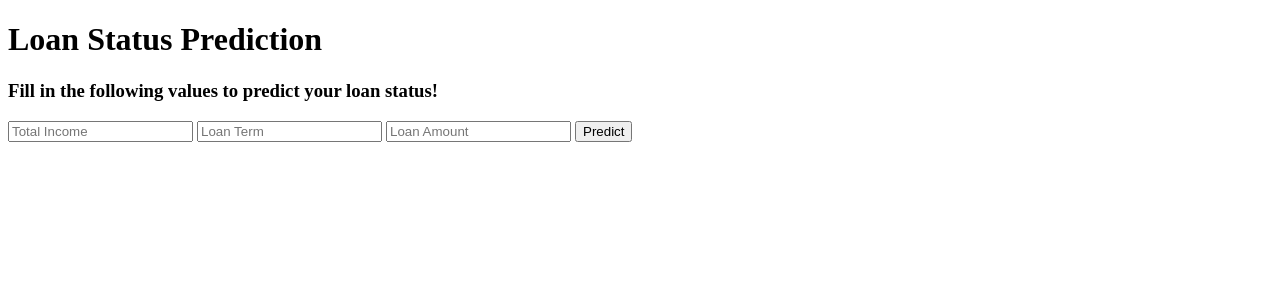
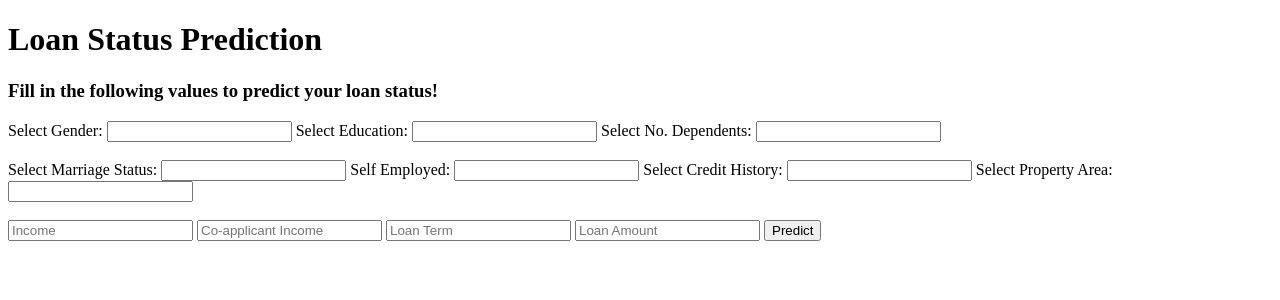
Before and after one commit to michaelhalim168/data-science-mini-projects, a Flask app: page / in a window 1280 px wide. Shown: the top 300 px of the page. Run offline with Flask 2, Linux system fonts and the light colour scheme; parts of the project's set-up code (start-up, migrations or seed data) failed here and were passed over.

Commit message:
added app and edited notebook

```diff
--- a/mini-project-4/app.py
+++ b/mini-project-4/app.py
@@ -6,6 +6,9 @@ import pickle
 
 app = Flask(__name__)
 model = pickle.load(open("testmodel.p", "rb"))
+columns = ['Gender', 'Married', 'Dependents', 'Education', 'Self_Employed',
+            'ApplicantIncome', 'CoapplicantIncome', 'LoanAmount', 'Loan_Amount_Term',
+            'Credit_History', 'Property_Area']
 
 @app.route('/')
 def home():
@@ -13,8 +16,38 @@ def home():
 
 @app.route('/predict',methods=['POST'])
 def predict():
-    test = request.form.get('total_income', type=float)
-    return render_template("index.html", prediction_text= 'Answer: {}'.format(test))
+    gender = request.form.get('Gender')
+    married = request.form.get('Marriage')
+    dependents = request.form.get('Dependents')
+    education = request.form.get('Education')
+    self_employed = request.form.get('Employed')
+    credit_history = request.form.get('Credit')
+    property = request.form.get('Property')
+
+    applicant_income = request.form.get('applicant_income', type=float)
+    coapp_income = request.form.get('coapp_income', type=float)
+    loan_amount = request.form.get('loan_amount', type=float)
+    loan_term = request.form.get('loan_term', type=float)
+
+    data = [gender, married, dependents, education, self_employed, applicant_income,
+            coapp_income, loan_amount, loan_term, credit_history, property]
+
+    df = pd.DataFrame([data], columns=columns)
+
+    df['total_income'] = df['ApplicantIncome'] + df['CoapplicantIncome']
+    df.drop(['ApplicantIncome', 'CoapplicantIncome'], axis=1, inplace=True)
+
+    df['total_income'] = np.log10(df['total_income'])
+    df['LoanAmount'] = np.log10(df['LoanAmount'])
+
+    prediction = model.predict(df)
+
+    if prediction == float(1):
+        output = 'Approved'
+    elif prediction == float(0):
+        output = 'Not Approved'
+
+    return render_template("index.html", prediction_text= 'Answer: {}'.format(output))
 
 if __name__ == '__main__':
     app.debug = True
--- a/mini-project-4/templates/index.html
+++ b/mini-project-4/templates/index.html
@@ -9,7 +9,57 @@
     <h3>Fill in the following values to predict your loan status!</h3>
 
     <form action="{{ url_for('predict')}}" method="POST">
-        <input type="text" name="total_income" placeholder="Total Income" required="required" />
+        <label>Select Gender:
+            <input list="gender" name="Gender" /></label>
+            <datalist id="gender">
+              <option value="Male">
+              <option value="Female">
+            </datalist>
+         <label>Select Education:
+            <input list="education" name="Education" /></label>
+            <datalist id="education">
+              <option value="Graduate">
+              <option value="No Graduate">
+            </datalist>
+         <label>Select No. Dependents:
+            <input list="dependents" name="Dependents"/></label>
+            <datalist id="dependents">
+                <option value="0">
+                <option value="1">
+                <option value="2">
+                <option value="3+">
+            </datalist>
+        <br>
+        <br>
+        <label>Select Marriage Status:
+            <input list="marriage" name="Marriage"/></label>
+            <datalist id="marriage">
+                <option value="Yes">
+                <option value="No">
+            </datalist>
+        <label>Self Employed:
+            <input list="employed" name="Employed"/></label>
+            <datalist id="employed">
+                <option value="Yes">
+                <option value="No">
+            </datalist>
+        <label>Select Credit History:
+            <input list="credit" name="Credit"/></label>
+            <datalist id="credit">
+                <option value="Yes">
+                <option value="No">
+            </datalist>
+        <label>Select Property Area:
+            <input list="property" name="Property"/></label>
+            <datalist id="property">
+                <option value="Urban">
+                <option value="Rural">
+                <option value="Semiurban">
+            </datalist>
+        <br>
+        <br>
+        <input type="text" name="applicant_income" placeholder="Income" required="required" />
+        <input type="text" name="coapp_income" placeholder="Co-applicant Income" required="required" />
         <input type="text" name="loan_term" placeholder="Loan Term" required="required" />
 		<input type="text" name="loan_amount" placeholder="Loan Amount" required="required" />
 
```
Also changed, not shown: 2 other files.
